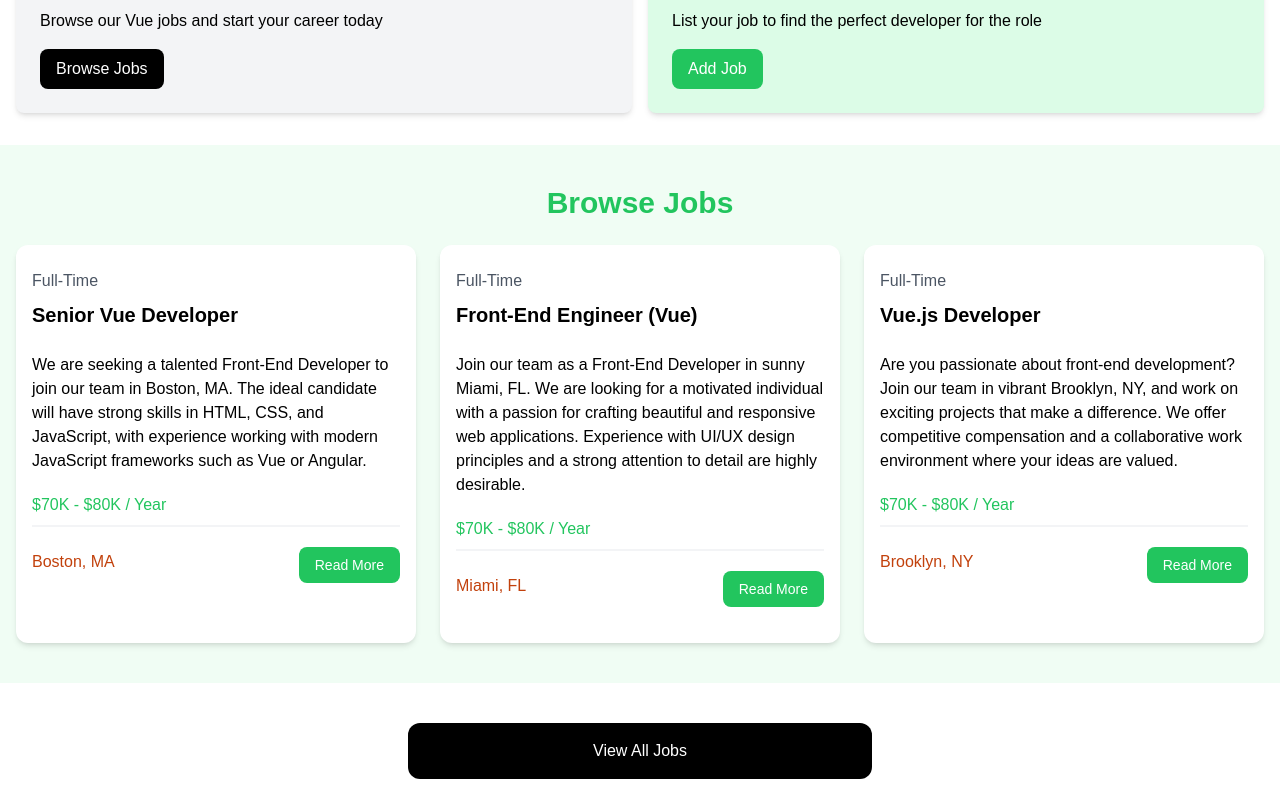
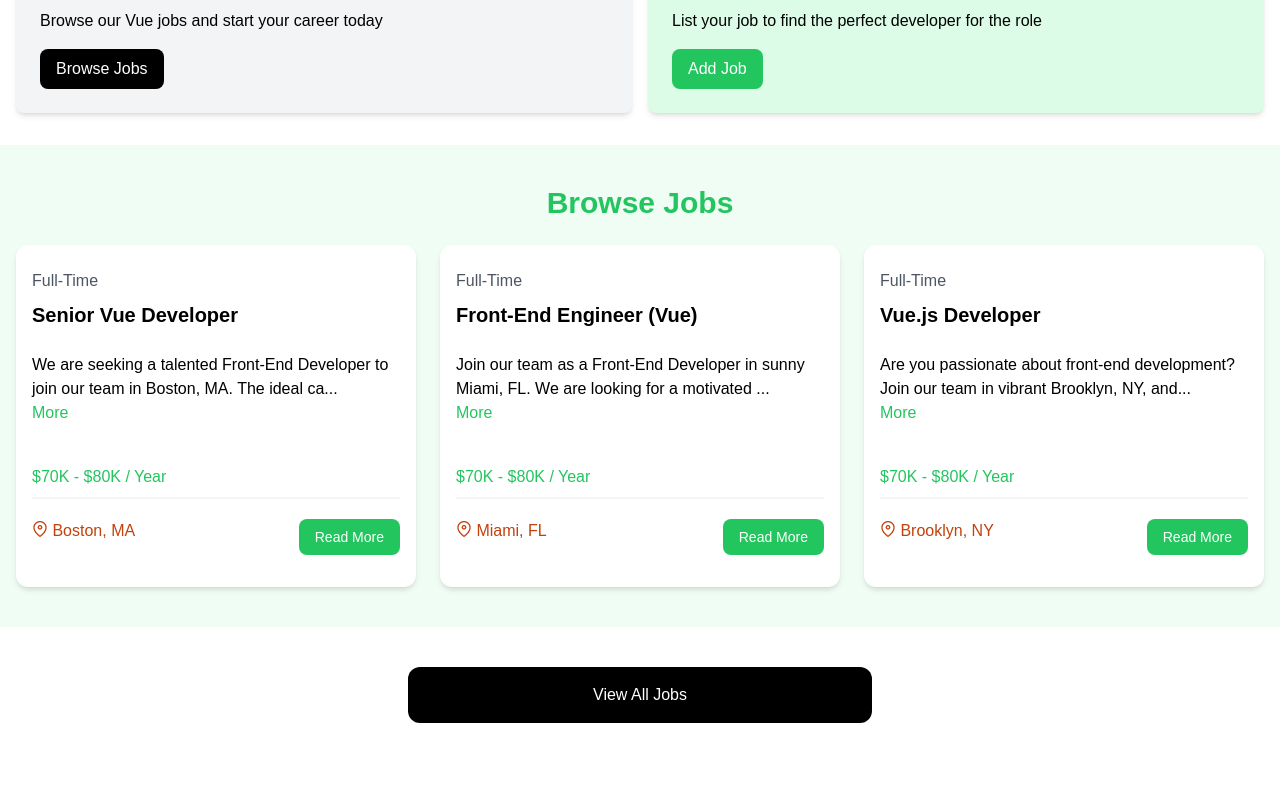
Before and after one commit to Ollatomiwa/Vue-Jobs, a Vue app in the folder joblisting/: page / in a window 1280 px wide. Shown: the part 464-1256 px from the top of the page. After the commit the page ends 1227 px from the top, so only its background shows below. Built offline with nearby package versions, Linux system fonts and the light colour scheme.

Commit message:
truncated and computed completed; next is vue router

```diff
--- a/joblisting/src/components/Joblisting.vue
+++ b/joblisting/src/components/Joblisting.vue
@@ -1,22 +1,22 @@
 <script setup>
 import { defineProps, ref, computed } from 'vue';
 
-  defineProps ({
-    job : {
-        type: Object,
-    }
+  const props = defineProps ({
+    job: Object,
+    });
 
+  const showFullDescription = ref(false);
 
-  })
-
-  const showfullDescription = ref(false);
+  const toggleFullDescription = () => {
+    showFullDescription.value = !showFullDescription.value;
+  }
 
   const truncatedDescription = computed (() => {
     let description = props.job.description;
-    if (!showfullDescription.value) {
+    if (!showFullDescription.value) {
       description = description.substring(0, 90) + '...';
-
     }
+    return description;
   }
 
 )
@@ -33,7 +33,13 @@ import { defineProps, ref, computed } from 'vue';
               </div>
 
               <div class="mb-5">
-               {{job.description}}
+                <div>
+                  {{truncatedDescription}}
+
+                </div>
+                <button @click="toggleFullDescription" class="text-green-500 hever:text-green-600 mb-5">
+                {{showFullDescription ? 'Less ': 'More' }}
+                </button>
               </div>
 
               <h3 class="text-green-500 mb-2">{{job.salary}} / Year</h3>
@@ -42,7 +48,7 @@ import { defineProps, ref, computed } from 'vue';
 
               <div class="flex flex-col lg:flex-row justify-between mb-4">
                 <div class="text-orange-700 mb-3">
-                  <i class="fa-solid fa-location-dot text-lg"></i>
+                  <i class="pi pi-map-marker text=text-orange-700"></i>
                   {{job.location}}
                 </div>
                 <a
--- a/joblisting/src/main.js
+++ b/joblisting/src/main.js
@@ -1,4 +1,5 @@
 import './assets/main.css'
+import 'primeicons/primeicons.css'
 
 import { createApp } from 'vue'
 import App from './App.vue'
```
